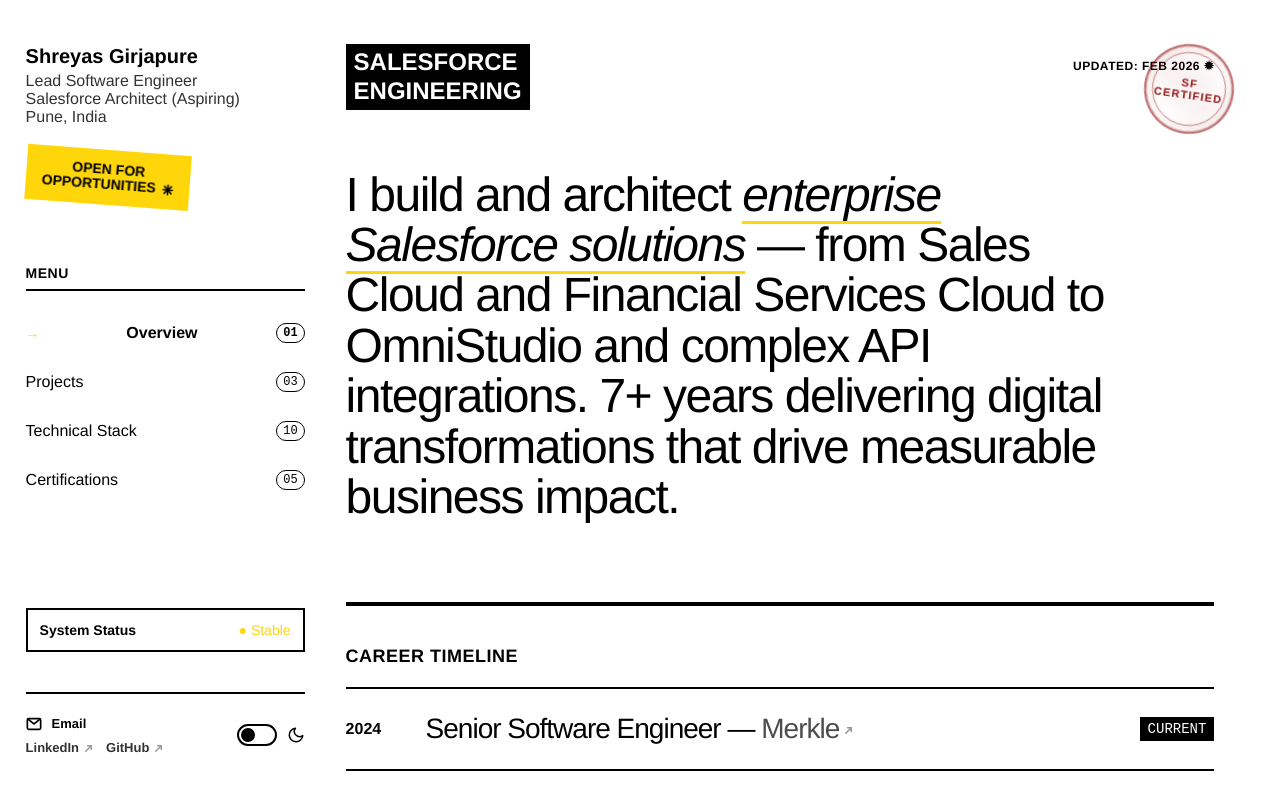
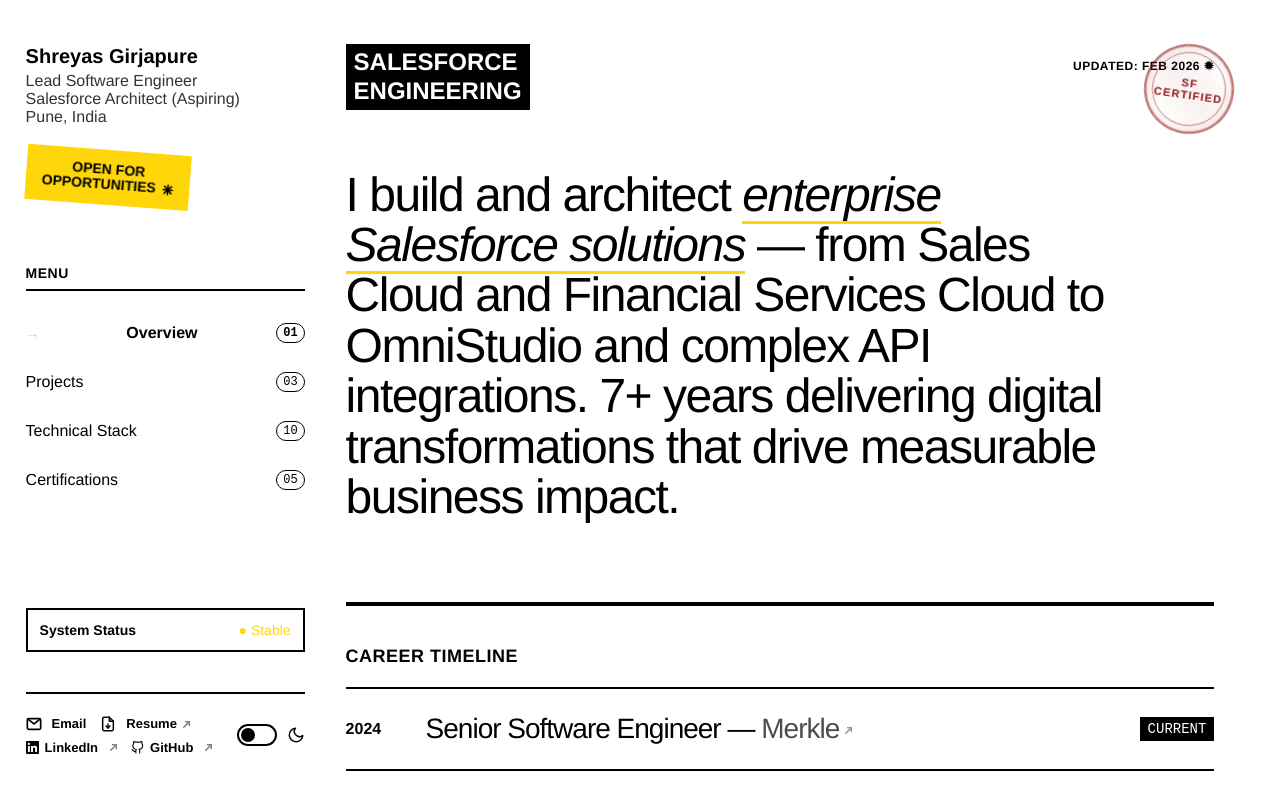
Before and after one commit to shreyas-girjapure/portfolio, a React (Vite) app: page / in a window 1280 px wide. Built offline with nearby package versions, Linux system fonts and the light colour scheme.

Commit message:
adding contact changes for resume

```diff
--- a/src/components/Sidebar/ContactButton.jsx
+++ b/src/components/Sidebar/ContactButton.jsx
@@ -5,6 +5,7 @@
     return (
         <div className="plate contact-plate" style={{ justifyContent: 'space-between' }}>
             <div style={{ display: 'flex', flexDirection: 'column', gap: '8px' }}>
+                <div style={{ display: 'flex', gap: '14px', alignItems: 'center', flexWrap: 'wrap' }}>
                     <a
                         href="mailto:shreyasgirjapure1122@gmail.com"
                         className="cv-download"
@@ -16,21 +17,45 @@
                         </svg>
                         <span style={{ fontWeight: '700', fontSize: '13px' }}>Email</span>
                     </a>
+                    <a
+                        href="https://flowcv.com/resume/cflkjqeu1i"
+                        target="_blank"
+                        rel="noopener noreferrer"
+                        className="cv-download"
+                        style={{ display: 'flex', alignItems: 'center', gap: '10px', cursor: 'pointer', textDecoration: 'none', color: 'inherit' }}
+                    >
+                        <svg width="16" height="16" viewBox="0 0 24 24" fill="none" stroke="currentColor" strokeWidth="2.2" strokeLinecap="round" strokeLinejoin="round">
+                            <path d="M14 2H6a2 2 0 0 0-2 2v16a2 2 0 0 0 2 2h12a2 2 0 0 0 2-2V8z"></path>
+                            <polyline points="14 2 14 8 20 8"></polyline>
+                            <line x1="12" y1="18" x2="12" y2="12"></line>
+                            <polyline points="9 15 12 18 15 15"></polyline>
+                        </svg>
+                        <span style={{ fontWeight: '700', fontSize: '13px' }}>
+                            Resume<ExternalLinkIcon size={11} opacity={0.5} />
+                        </span>
+                    </a>
+                </div>
                 <div style={{ display: 'flex', gap: '12px' }}>
                     <a
                         href="https://linkedin.com/in/shreyas-girjapure"
                         target="_blank"
                         rel="noopener noreferrer"
-                        style={{ fontWeight: '600', fontSize: '13px', textDecoration: 'none', color: 'inherit', opacity: 0.8 }}
+                        style={{ fontWeight: '700', fontSize: '13px', textDecoration: 'none', color: 'inherit', opacity: 1, display: 'flex', alignItems: 'center', gap: '6px' }}
                     >
+                        <svg width="13" height="13" viewBox="0 0 24 24" fill="currentColor" aria-hidden="true">
+                            <path d="M20.447 20.452h-3.554v-5.569c0-1.328-.027-3.037-1.852-3.037-1.853 0-2.136 1.445-2.136 2.939v5.667H9.351V9h3.414v1.561h.046c.477-.9 1.637-1.85 3.37-1.85 3.601 0 4.267 2.37 4.267 5.455v6.286zM5.337 7.433a2.062 2.062 0 1 1 0-4.124 2.062 2.062 0 0 1 0 4.124zM7.119 20.452H3.555V9h3.564v11.452zM22.225 0H1.771C.792 0 0 .774 0 1.729v20.542C0 23.227.792 24 1.771 24h20.451C23.2 24 24 23.227 24 22.271V1.729C24 .774 23.2 0 22.222 0h.003z"></path>
+                        </svg>
                         LinkedIn<ExternalLinkIcon size={11} opacity={0.5} />
                     </a>
                     <a
                         href="https://github.com/shreyas-girjapure"
                         target="_blank"
                         rel="noopener noreferrer"
-                        style={{ fontWeight: '600', fontSize: '13px', textDecoration: 'none', color: 'inherit', opacity: 0.8 }}
+                        style={{ fontWeight: '700', fontSize: '13px', textDecoration: 'none', color: 'inherit', opacity: 1, display: 'flex', alignItems: 'center', gap: '6px' }}
                     >
+                        <svg width="13" height="13" viewBox="0 0 24 24" fill="none" stroke="currentColor" strokeWidth="2" strokeLinecap="round" strokeLinejoin="round" aria-hidden="true">
+                            <path d="M9 19c-5 1.5-5-2.5-7-3m14 6v-3.9a3.37 3.37 0 0 0-.94-2.61c3.14-.35 6.44-1.54 6.44-7A5.44 5.44 0 0 0 20 4.77 5.07 5.07 0 0 0 19.91 1S18.73.65 16 2.48a13.38 13.38 0 0 0-7 0C6.27.65 5.09 1 5.09 1A5.07 5.07 0 0 0 5 4.77a5.44 5.44 0 0 0-1.5 3.78c0 5.42 3.3 6.61 6.44 7A3.37 3.37 0 0 0 9 18.13V22"></path>
+                        </svg>
                         GitHub<ExternalLinkIcon size={11} opacity={0.5} />
                     </a>
                 </div>
```
Lines whose indentation alone changed are shown as unchanged.
